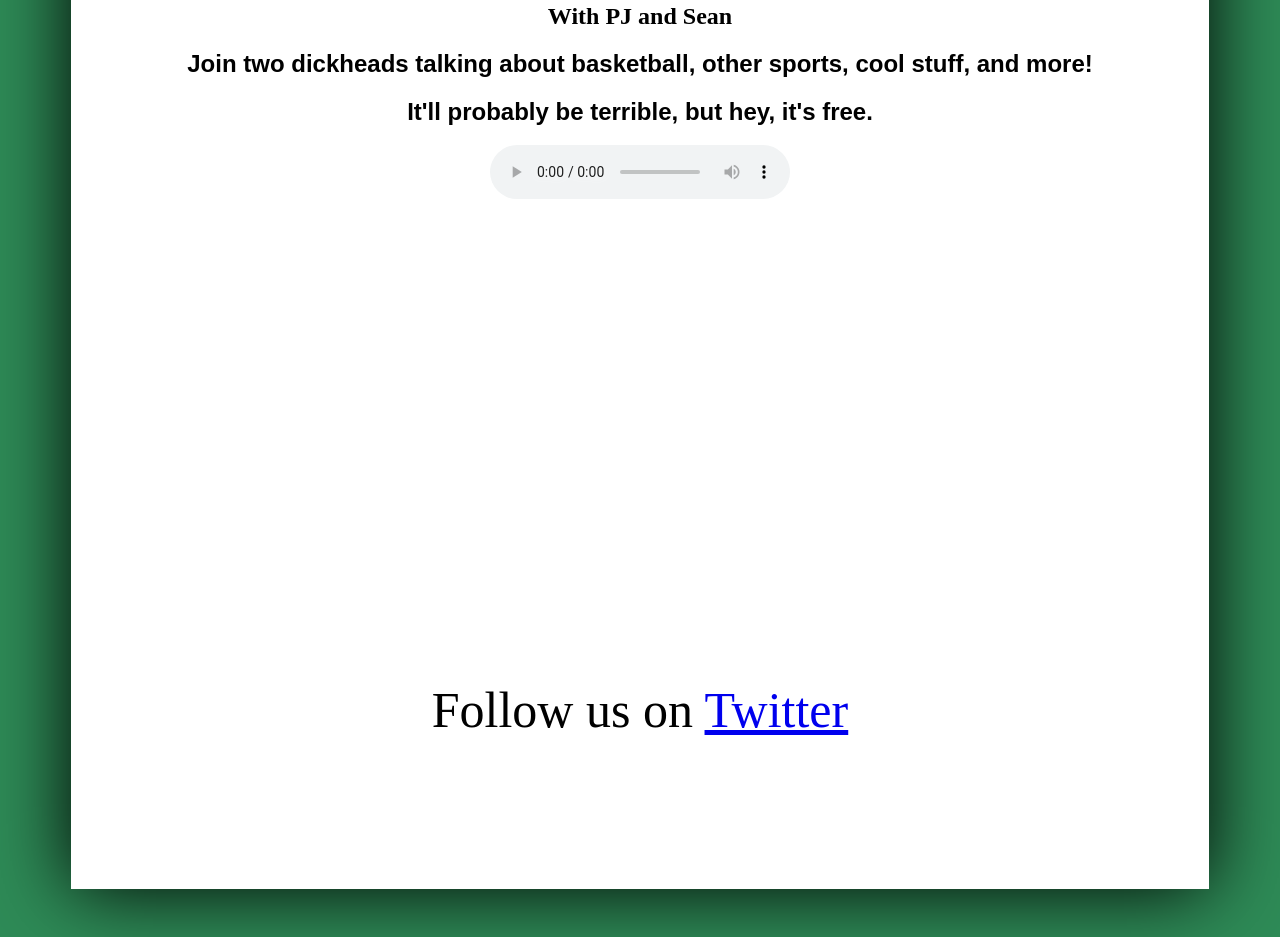
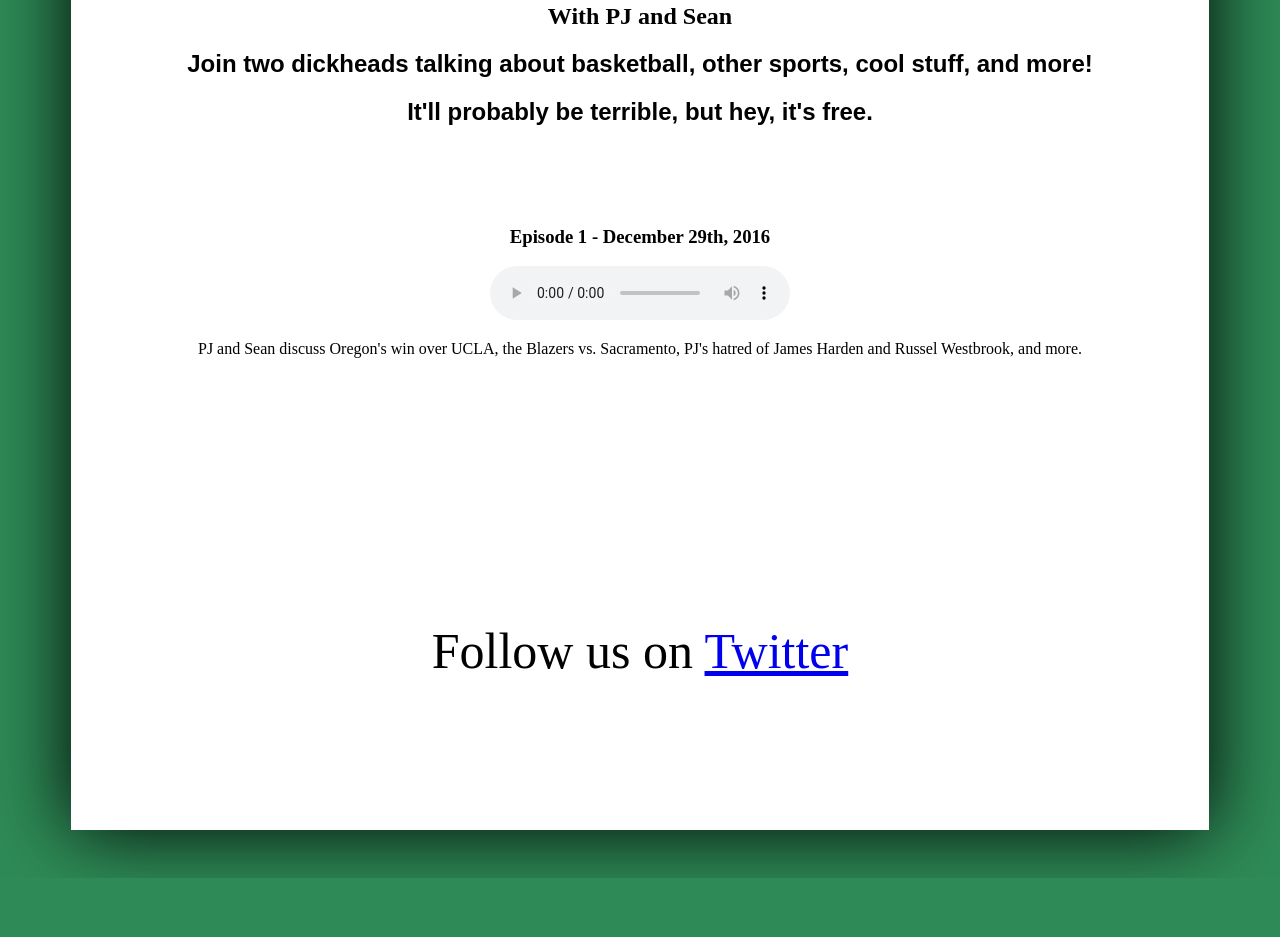
Before and after one commit to belowtherimpdx/Podcast, a plain HTML site: page index.html in a window 1280 px wide. Shown: the part 849-1786 px from the top of the page. After the commit the page ends 1727 px from the top, so only its background shows below. Drawn offline with Linux system fonts and the light colour scheme.

Commit message:
Adds episode 1 to page, changes twitter link

```diff
--- a/index.html
+++ b/index.html
@@ -21,13 +21,21 @@
 
     </div>
 
-    <audio controls id="introAudio">
-      <source src="audioFiles/introAudio.wav" type="audio/wav">
-    </audio>
+    <div id="episodeOneDiv" class="episodeDiv">
 
-    <br><br><br><br><br><br><br><br><br><br><br><br><br><br><br><br><br><br><br><br><br><br><br><br>
+      <h3>Episode 1 - December 29th, 2016</h3>
 
-    <p id="twitterP">Follow us on <a href="#twitterP" id="twitterLink" onclick="changeTwitterP()">Twitter</a></p>
+      <audio controls id="episode1Audio">
+        <source src="audioFiles/BelowTheRim_Episode1.mp3" type="audio/mp3">
+      </audio>
+
+      <p>PJ and Sean discuss Oregon's win over UCLA, the Blazers vs. Sacramento, PJ's hatred of James Harden and Russel Westbrook, and more.</p>
+
+    </div>
+
+    <br><br><br><br><br><br><br><br><br><br><br>
+
+    <p id="twitterP">Follow us on <a href="https://twitter.com/belowtherimpdx" id="twitterLink">Twitter</a></p>
   </section>
 
   <script src="scripts/main.js"></script>
--- a/styles/main.css
+++ b/styles/main.css
@@ -34,9 +34,9 @@ body {
   font-family: sans-serif;
 }
 
-#introAudio {
-  display: block;
-  margin: 0 auto;
+.episodeDiv {
+  text-align: center;
+  margin-top: 100px;
 }
 
 #twitterP {
```
